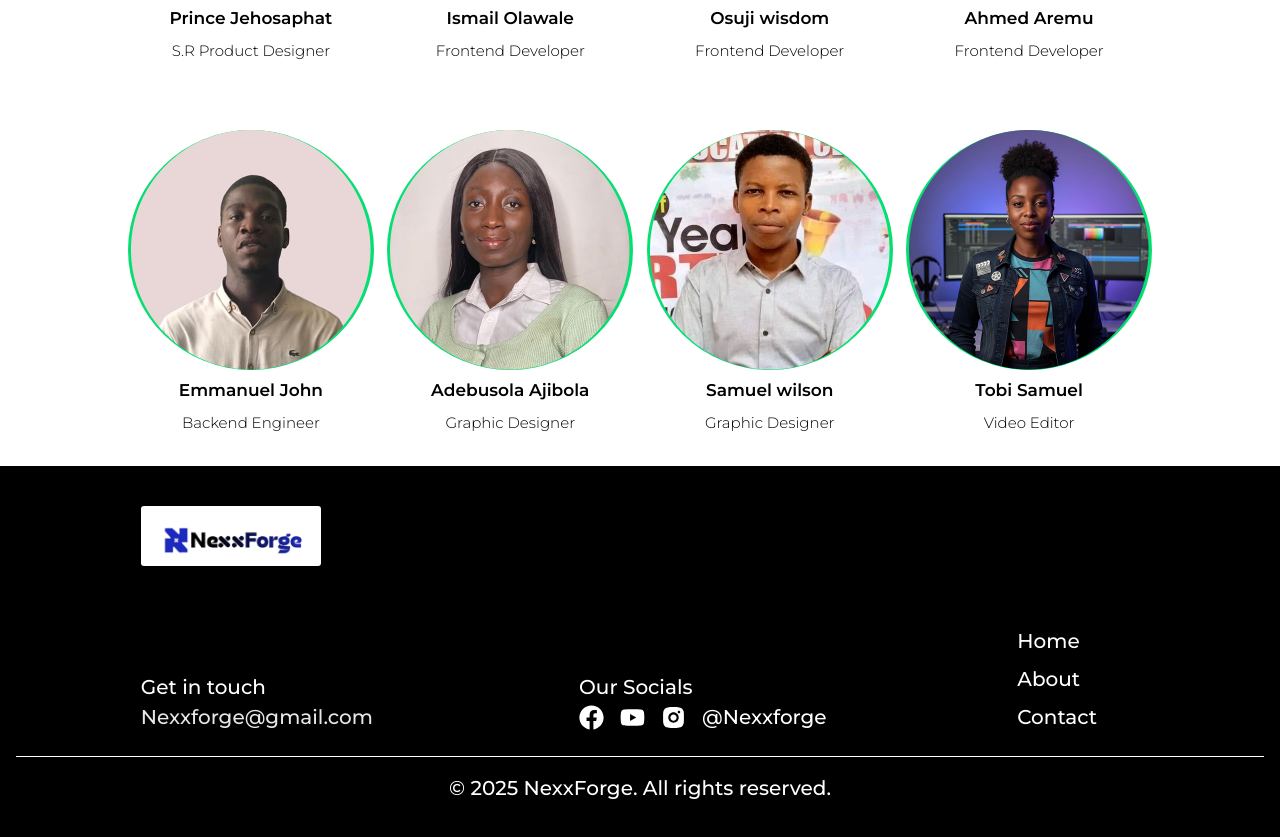
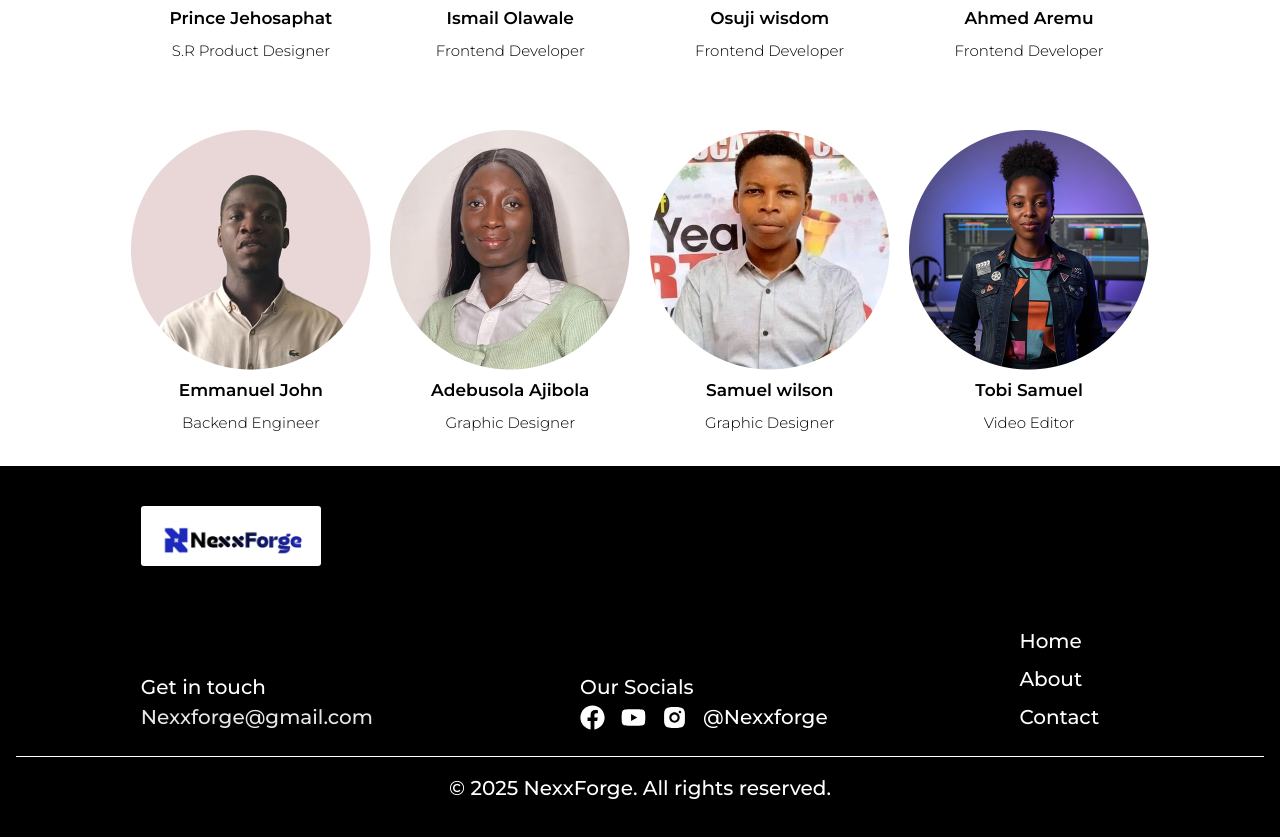
Before and after one commit to DevIsmail-coder/web-nexxforge, a React (Vite) app: page /about-us in a window 1280 px wide. Shown: the part 3106-3943 px from the top of the page. Built offline with nearby package versions, Linux system fonts and the light colour scheme.

Commit message:
updated the footer

```diff
--- a/src/components/ui/footer.tsx
+++ b/src/components/ui/footer.tsx
@@ -10,18 +10,18 @@ const Footer = () => {
       <div className="w-45 bg-white flex items-center justify-center rounded-[3px] object-cover">
         <img src="/WhatsApp_Image_2025-09-10_at_14.38.28-removebg-preview 1.png" alt="logo" className="h-15 w-full object-contain"  />
       </div>
-      <div className="max-w-5xl mt-15 mx-auto flex flex-col items-end md:flex-row justify-between gap-8">
-        <div className="w-full  md:-w-[30%] text-[20px] font-[450]">
+      <div className="w-full mt-15 flex flex-col items-end md:flex-row justify-between gap-10">
+        <div className="w-full text-[20px] font-[450]">
           <p className="mt-2">Get in touch</p>
           <a
-            href="mailto:Nexxforge@gmail.com"
+            href="https://forms.gle/dXxhCgjkcy91MBwQ9"
             className="text-gray-200 hover:text-white"
           >
             Nexxforge@gmail.com
           </a>
         </div>
 
-        <div className="w-full md:w-[30] text-[20px] font-[450]">
+        <div className="w-full text-[20px] font-[450]">
           <h4> Our Socials</h4>
 
             <div className="flex items-center space-x-4">
@@ -45,7 +45,7 @@ const Footer = () => {
             </div>
         </div>
 
-        <div className="w-full md:w-[30%]  flex flex-col space-y-2 text-[20px] font-[450]">
+        <div className="w-full md:w-[30%] flex flex-col space-y-2 text-[20px] font-[450]">
           <a href="#home" className="hover:text-gray-300">
             Home
           </a>
--- a/src/components/ui/header.tsx
+++ b/src/components/ui/header.tsx
@@ -55,7 +55,7 @@ const Header = () => {
           <div className='w-[90%]'>
             <div className='w-full flex items-center justify-between pb-5 pt-3'>
               <img src="/WhatsApp_Image_2025-09-10_at_14.38.28-removebg-preview 1.png" className="w-25" />
-              <div onClick={() => setIsOpen(!isOpen)} className='flex items-center justify-center cursor-pointer p-1.5 bg-[#031F7B]'>
+              <div onClick={() => setIsOpen(!isOpen)} className='flex items-center justify-center cursor-pointer p-1.5 bg-[#031F7B] rounded-[3px]'>
                 <Menu className='text-white size-4' />
               </div>
             </div>
--- a/src/pages/about/teams.tsx
+++ b/src/pages/about/teams.tsx
@@ -9,8 +9,8 @@ const teamsData = [
         img: "/Ellipse 15.png",
     },
     {
-        firstName: "Sophia James",
-        lastName: "",
+        firstName: "Sophia",
+        lastName: "James",
         role: "CO-Founder/ COO",
         img: "/Ellipse 15 (1).png",
     },
@@ -86,7 +86,7 @@ const Teams = () => {
         {
             teamsData.map((i, index) => (
                 <article key={index} className="w-[47%] md:w-[24%] gap-2 pt-5 flex flex-col md:pt-15 md:gap-2 items-center">
-                    <div className="w-full md:h-60 object-cover bg-green-400 rounded-[50%]">
+                    <div className="w-full md:h-60 object-cover rounded-[50%]">
                         <img src={i.img} className="w-full h-full object-contain"/>
                     </div>
                     <h3 className="text-[17px] hidden md:flex font-semibold text-center">{i.firstName} {i.lastName}</h3>
```
